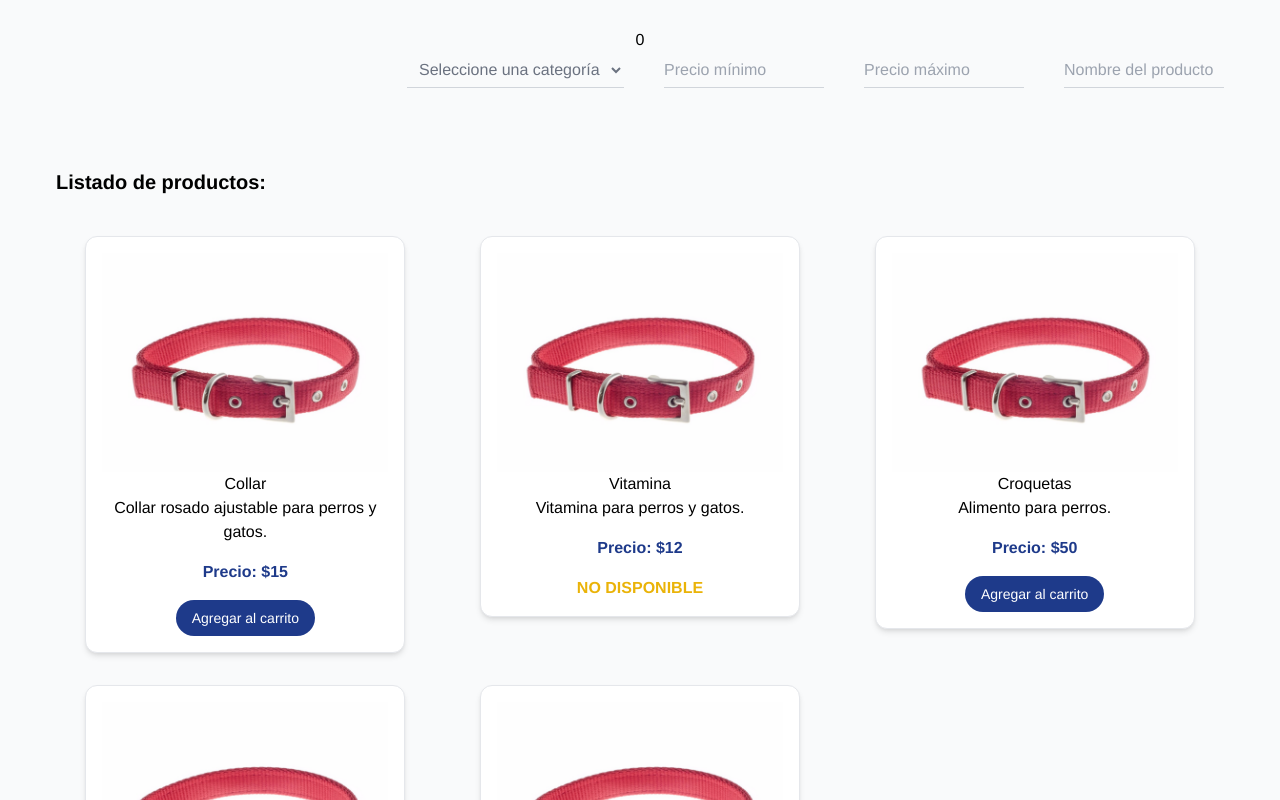
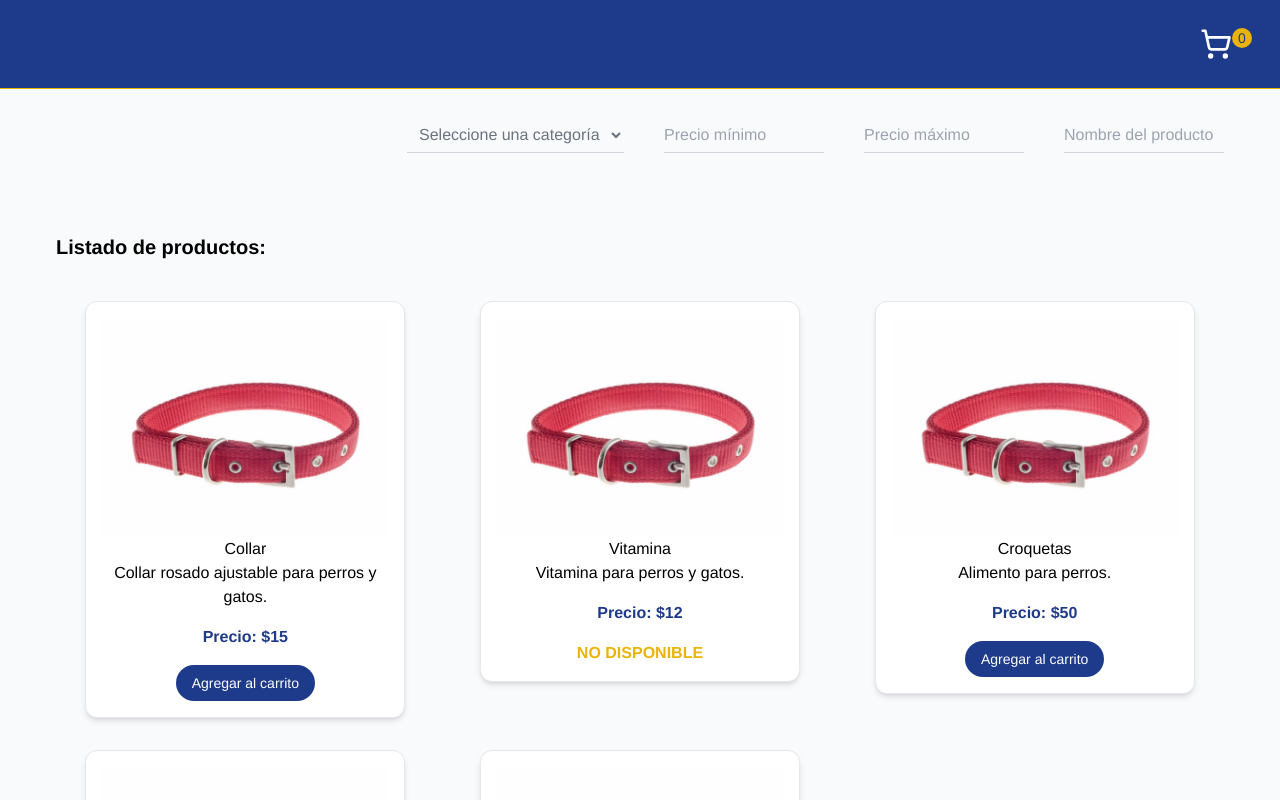
Before and after one commit to vdelianny/pet-shop, a Vue app: page / in a window 1280 px wide. Shown: the top 800 px of the page. Built offline with nearby package versions, Linux system fonts and the light colour scheme.

Commit message:
estilos de carrito de compra

```diff
--- a/package.json
+++ b/package.json
@@ -10,6 +10,7 @@
   "dependencies": {
     "autoprefixer": "^10",
     "core-js": "^3.8.3",
+    "lucide-vue-next": "^0.514.0",
     "postcss": "^8",
     "tailwindcss": "^3",
     "vue": "^3.2.13"
--- a/src/App.vue
+++ b/src/App.vue
@@ -1,12 +1,22 @@
 <template>
+  <div class="bg-blue-900 border-b border-yellow-500 p-7">
+    <div class="flex justify-end">
+      <ShoppingCart color="white" :size="32" />
+      <div class="bg-yellow-500 rounded-full relative w-5 h-5">
+        <span class="text-sm text-blue-900 absolute bottom-0 left-0 right-0">
+          {{ quantity }}
+        </span>
+      </div>
+    </div>
+  </div>
   <div class="bg-gray-50 min-h-screen px-14 py-7">
-    {{ quantity }}
     <ProductList @add="updateShoppingCart" />
   </div>
 </template>
 
 <script setup>
 import { ref, onMounted } from "vue"
+import { ShoppingCart } from "lucide-vue-next"
 import ProductList from "@/views/ProductList.vue"
 
 let quantity = ref(0)
```
Also changed, not shown: 1 other file (tests, documents, lock files or other folders).
